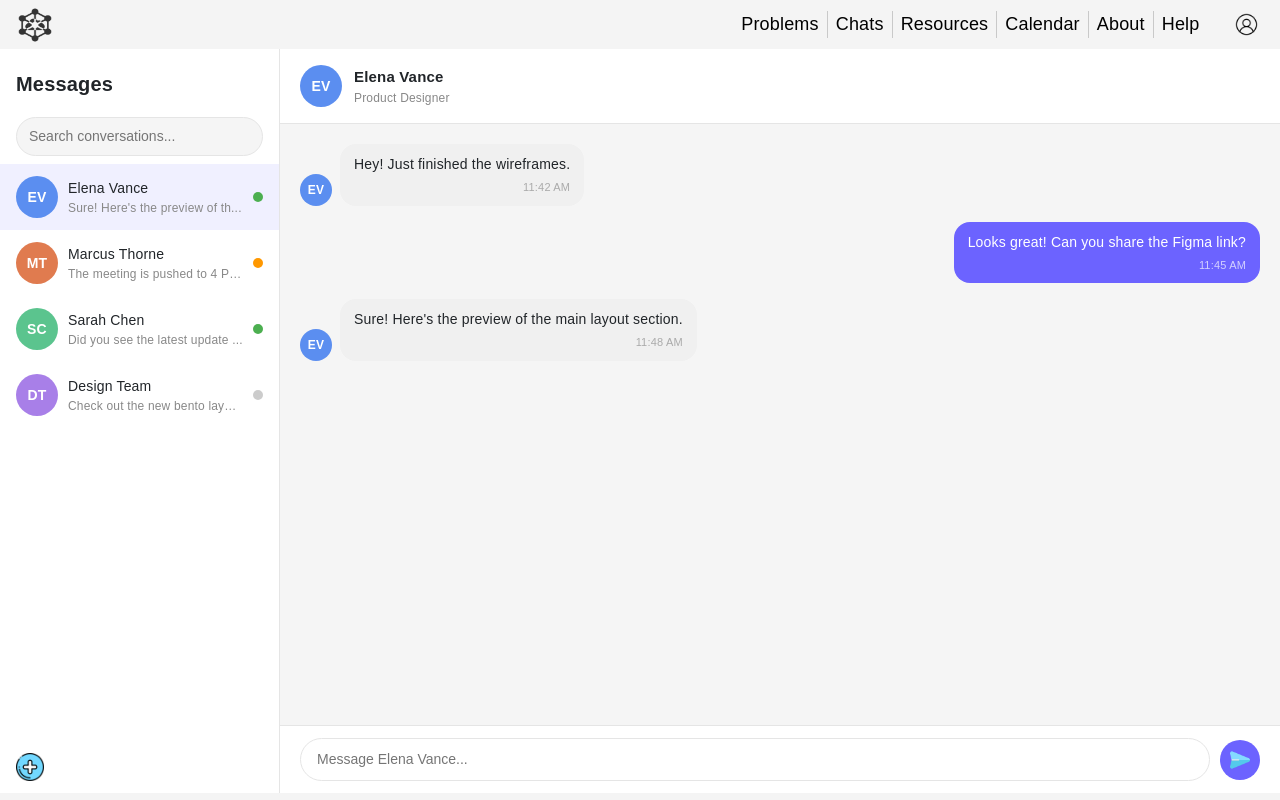
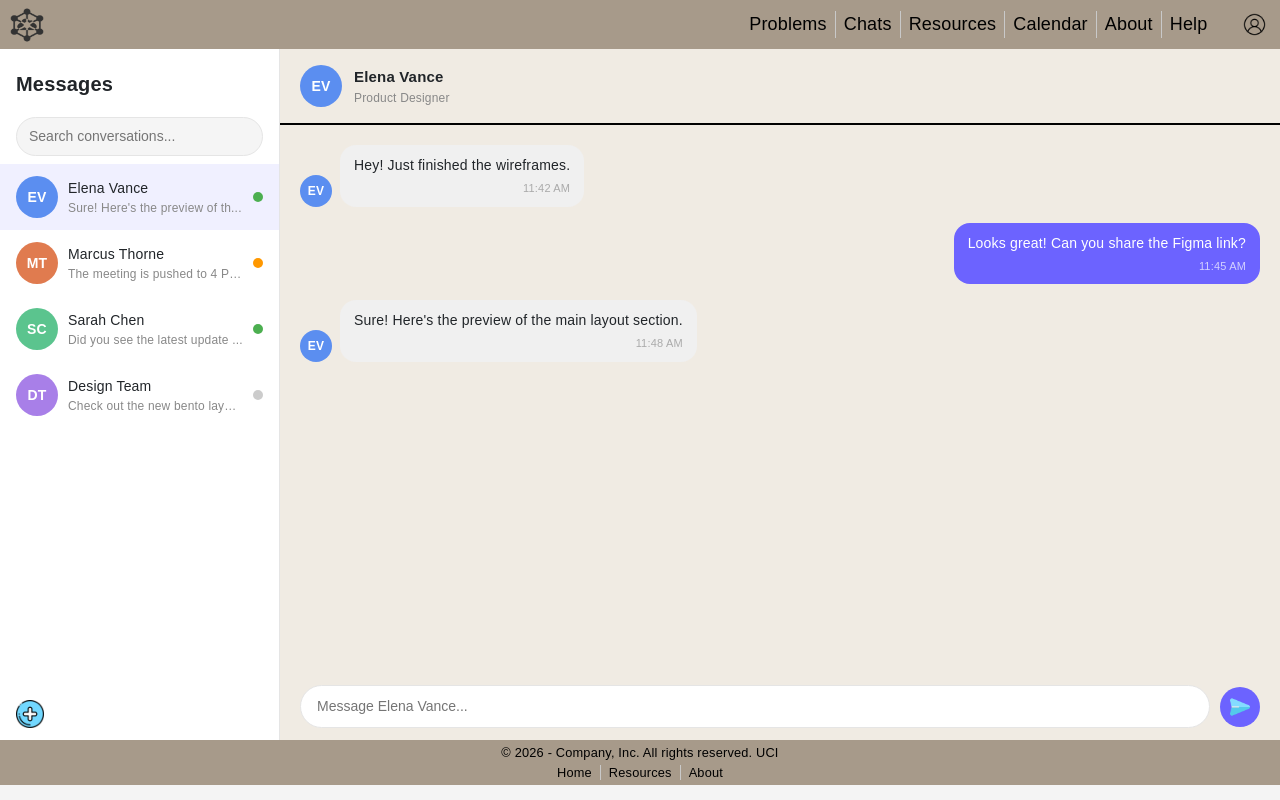
Before and after one commit to INF143Group/INF143Sp26Project, a React (Vite) app: page /chat in a window 1280 px wide. Built offline with nearby package versions, Linux system fonts and the light colour scheme.

Commit message:
Updated color theme

```diff
--- a/Components/chat.css
+++ b/Components/chat.css
@@ -1,10 +1,3 @@
-.chat-wrapper {
-  display: flex;
-  height: 100vh;
-  background: #f5f5f5;
-  font-family: sans-serif;
-}
-
 .chat-sidebar {
   width: 280px;
   background: #fff;
@@ -121,8 +114,8 @@
   align-items: center;
   gap: 12px;
   padding: 16px 20px;
-  background: #fff;
-  border-bottom: 1px solid #e5e5e5;
+  background: #f0ebe3;
+  border-bottom: 2px solid black;
 }
 
 .chat-main-name {
@@ -189,8 +182,7 @@
   display: flex;
   align-items: center;
   padding: 12px 20px;
-  background: #fff;
-  border-top: 1px solid #e5e5e5;
+  background: #f0ebe3;
   gap: 10px;
 }
 
@@ -201,6 +193,7 @@
   border: 1px solid #e5e5e5;
   font-size: 14px;
   outline: none;
+  background: white;
 }
 
 .chat-send-btn {
@@ -222,7 +215,7 @@
   bottom: 100%;
   left: 0;
   right: 0;
-  background: #fff;
+  background: #f0ebe3;
   border: 1px solid #e5e5e5;
   border-radius: 8px;
   z-index: 100;
@@ -253,7 +246,8 @@
 
 .chat-wrapper {
   display: flex;
-  height: calc(100vh - 56px);
-  background: #f5f5f5;
+  height: calc(100vh - 109px);
+  width: 100%;
+  background: #f0ebe3;
   font-family: sans-serif;
 }
--- a/Components/chat.tsx
+++ b/Components/chat.tsx
@@ -2,9 +2,10 @@ import React, { useState } from "react";
 import { useNavigate } from "react-router-dom";
 import { supabase } from "./supabase.js";
 import "./chat.css";
-import sendIcon from "./assets/send.png";
+import sendIcon from './assets/send.png';
 import addIcon from "./assets/add.png";
 import NavBar from "./nav-bar.jsx";
+import Footer from "./footer.jsx";
 
 const mockUsers = [
   { id: 1, name: "Elena Vance", role: "Product Designer", status: "online", initials: "EV", color: "#5b8ef0" },
@@ -80,7 +81,9 @@ function Chat() {
 
   return (
     <>
-      <NavBar />
+      <div className = {"div1"} id = {"nav-bar"}>
+        <NavBar/>
+      </div>
       <div className="chat-wrapper">
         <div className="chat-sidebar">
           <div className="chat-sidebar-header">
@@ -206,6 +209,9 @@ function Chat() {
           </div>
         </div>
       </div>
+      <div className="div6" id="bottom-nav-bar" >
+        <Footer/>
+      </div>
     </>
   );
 }
```
